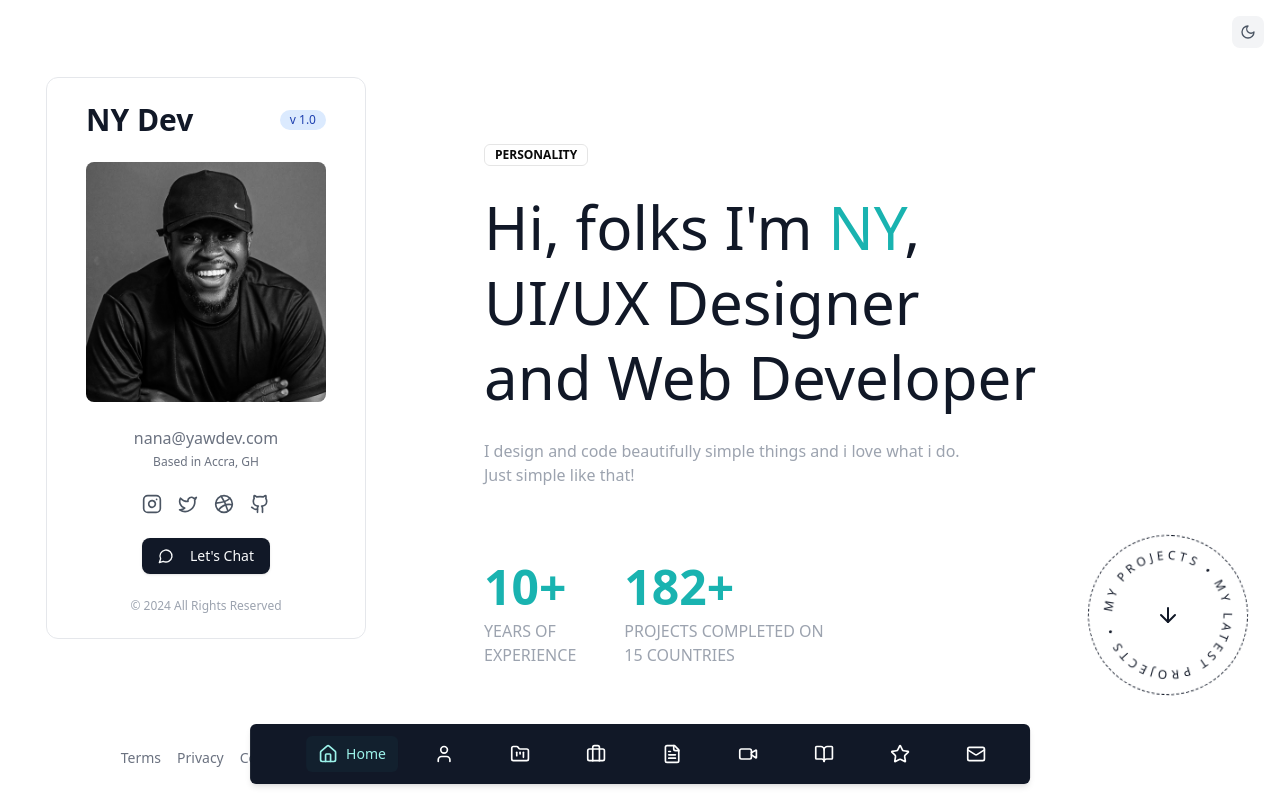
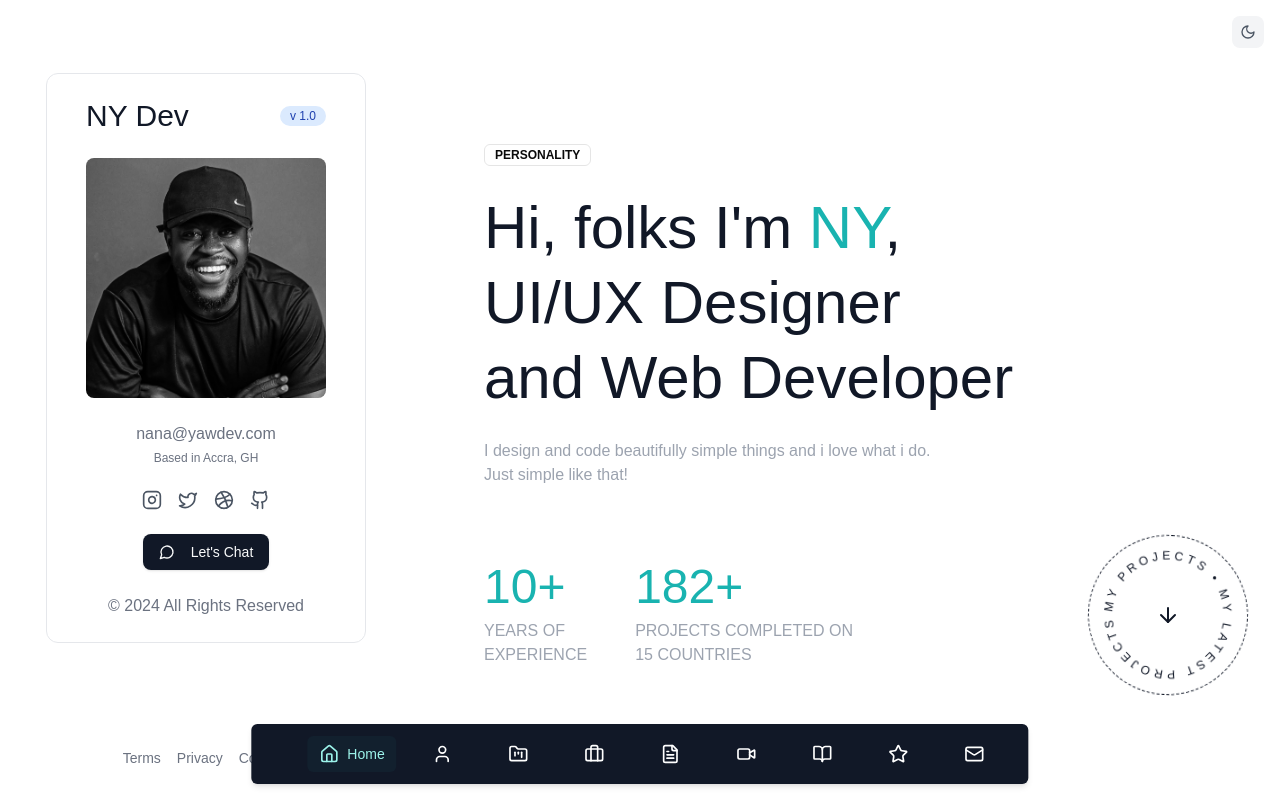
Before and after one commit to nanayawdev/nanayaw.dev, a React (Vite) app: page / in a window 1280 px wide. Built offline with nearby package versions, Linux system fonts and the light colour scheme.

Commit message:
Custom font applied to Home and ProfileCard

```diff
--- a/src/components/ProfileCard/ProfileCard.jsx
+++ b/src/components/ProfileCard/ProfileCard.jsx
@@ -31,10 +31,10 @@ export default function ProfileCard() {
     <div className="flex-grow flex items-center justify-center px-4 py-8">
       <div className="max-w-[320px] w-full dark:bg-gray-900 text-gray-900 dark:text-gray-100 border border-gray-200 dark:border-gray-700 p-6 rounded-xl">
         <div className="flex items-center justify-between w-60 mx-auto">
-          <h1 className="text-3xl font-bold text-gray-900 dark:text-gray-100">
+          <h1 className="text-3xl font-medium text-gray-900 dark:text-gray-100">
             NY Dev
           </h1>
-          <span className="inline-flex items-center rounded-full bg-blue-100 dark:bg-blue-900 px-2.5 py-0.5 text-xs font-medium text-blue-800 dark:text-blue-300">
+          <span className="inline-flex items-center rounded-full bg-blue-100 dark:bg-blue-900 px-2.5 py-0.5 text-xs font-bodyfont-medium text-blue-800 dark:text-blue-300">
             v 1.0
           </span>
         </div>
@@ -71,7 +71,7 @@ export default function ProfileCard() {
           <LetsTalkButton />
         </div>
 
-        <div className="text-center text-xs mt-6 text-gray-400">
+        <div className="text-center text-xs mt-6 text-gray-500 dark:text-gray-400">
           <p>© {new Date().getFullYear()} All Rights Reserved</p>
         </div>
       </div>
--- a/src/pages/Home.jsx
+++ b/src/pages/Home.jsx
@@ -10,7 +10,7 @@ const Home = () => {
           PERSONALITY
         </Badge>
 
-        <h1 className="text-6xl text-gray-900 dark:text-gray-100 font-normal leading-tight mb-6">
+        <h1 className="text-6xl text-gray-900 dark:text-gray-100 font-medium leading-tight mb-6">
           Hi, folks I'm <span className="text-riptide-500">NY</span>,{' '}
           <br />
           UI/UX Designer
@@ -27,11 +27,11 @@ const Home = () => {
         <div className="flex items-center justify-between w-full">
           <div className="flex gap-12">
             <div>
-              <h2 className="text-5xl font-semibold text-riptide-500">10+</h2>
+              <h2 className="text-5xl font-medium text-riptide-500">10+</h2>
               <p className="text-gray-400 mt-2">YEARS OF<br />EXPERIENCE</p>
             </div>
             <div>
-              <h2 className="text-5xl font-semibold text-riptide-500">182+</h2>
+              <h2 className="text-5xl font-medium text-riptide-500">182+</h2>
               <p className="text-gray-400 mt-2">PROJECTS COMPLETED ON<br />15 COUNTRIES</p>
             </div>
           </div>
--- a/src/styles/base/typography.css
+++ /dev/null
@@ -1,25 +0,0 @@
-@layer base {
-  h1 {
-    @apply text-4xl font-bold mb-4 text-gray-900 dark:text-white;
-  }
-
-  h2 {
-    @apply text-3xl font-bold mb-3 text-gray-900 dark:text-white;
-  }
-
-  h3 {
-    @apply text-2xl font-semibold mb-2 text-gray-900 dark:text-white;
-  }
-
-  h4 {
-    @apply text-xl font-semibold mb-2 text-gray-900 dark:text-white;
-  }
-
-  p {
-    @apply text-base mb-4 text-gray-700 dark:text-gray-300;
-  }
-
-  a {
-    @apply text-riptide-600 dark:text-riptide-400 hover:underline;
-  }
-}
--- /dev/null
+++ b/src/styles/fonts.css
@@ -0,0 +1,39 @@
+@font-face {
+  font-family: 'Lufga';
+  src: url('../fonts/LufgaRegular.woff') format('woff');
+  font-weight: 400;
+  font-style: normal;
+  font-display: swap;
+}
+
+@font-face {
+  font-family: 'Lufga';
+  src: url('../fonts/LufgaMedium.woff') format('woff');
+  font-weight: 500;
+  font-style: normal;
+  font-display: swap;
+}
+
+@font-face {
+  font-family: 'Lufga';
+  src: url('../fonts/LufgaBold.woff') format('woff');
+  font-weight: 700;
+  font-style: normal;
+  font-display: swap;
+}
+
+@font-face {
+  font-family: 'Satoshi';
+  src: url('../fonts/Satoshi-Regular.woff') format('woff');
+  font-weight: 400;
+  font-style: normal;
+  font-display: swap;
+}
+
+@font-face {
+  font-family: 'Satoshi';
+  src: url('../fonts/Satoshi-Medium.woff') format('woff');
+  font-weight: 500;
+  font-style: normal;
+  font-display: swap;
+}
--- a/src/styles/global.css
+++ b/src/styles/global.css
@@ -2,8 +2,8 @@
 @tailwind components;
 @tailwind utilities;
 
+@import './fonts.css';
 @import './base/reset.css';
-@import './base/typography.css';
 @import './utilities/index.css';
 
 /* Custom CSS variables */
@@ -12,8 +12,40 @@
   --footer-height: 3rem;
   --max-width: 1280px;
 }
+
 @layer base {
   :root {
     --radius: 0.5rem;
   }
+
+  /* Global font settings */
+  html {
+    font-family: 'Satoshi', sans-serif;
+  }
+
+  /* Heading styles */
+  h1, h2, h3, h4, h5, h6 {
+    font-family: 'Lufga', sans-serif;
+  }
+
+  h1 {
+    @apply text-h1 font-bold;
+  }
+
+  h2 {
+    @apply text-h2 font-bold;
+  }
+
+  h3 {
+    @apply text-h3 font-medium;
+  }
+
+  h4 {
+    @apply text-h4 font-medium;
+  }
+
+  /* Body text default */
+  p {
+    @apply text-body;
+  }
 }
--- a/tailwind.config.js
+++ b/tailwind.config.js
@@ -20,7 +20,17 @@ export default {
   			}
   		},
   		fontFamily: {
-  			sans: ['Space Grotesk', 'system-ui', 'sans-serif']
+  			heading: ['Lufga', 'sans-serif'],
+  			body: ['Satoshi', 'sans-serif'],
+  		},
+  		fontSize: {
+  			'h1': ['2.5rem', { lineHeight: '1.2', fontWeight: '700' }],
+  			'h2': ['2rem', { lineHeight: '1.25', fontWeight: '700' }],
+  			'h3': ['1.75rem', { lineHeight: '1.3', fontWeight: '600' }],
+  			'h4': ['1.5rem', { lineHeight: '1.35', fontWeight: '600' }],
+  			'body-lg': ['1.125rem', { lineHeight: '1.5', fontWeight: '400' }],
+  			'body': ['1rem', { lineHeight: '1.5', fontWeight: '400' }],
+  			'body-sm': ['0.875rem', { lineHeight: '1.5', fontWeight: '400' }],
   		},
   		maxWidth: {
   			container: 'var(--max-width)'
@@ -37,6 +47,11 @@ export default {
   		animation: {
   			'spin-slow': 'spin 8s linear infinite',
   		},
+  		fontWeight: {
+  			normal: 400,
+  			medium: 500,
+  			bold: 700,
+  		}
   	}
   },
   plugins: [require("tailwindcss-animate")],
```
